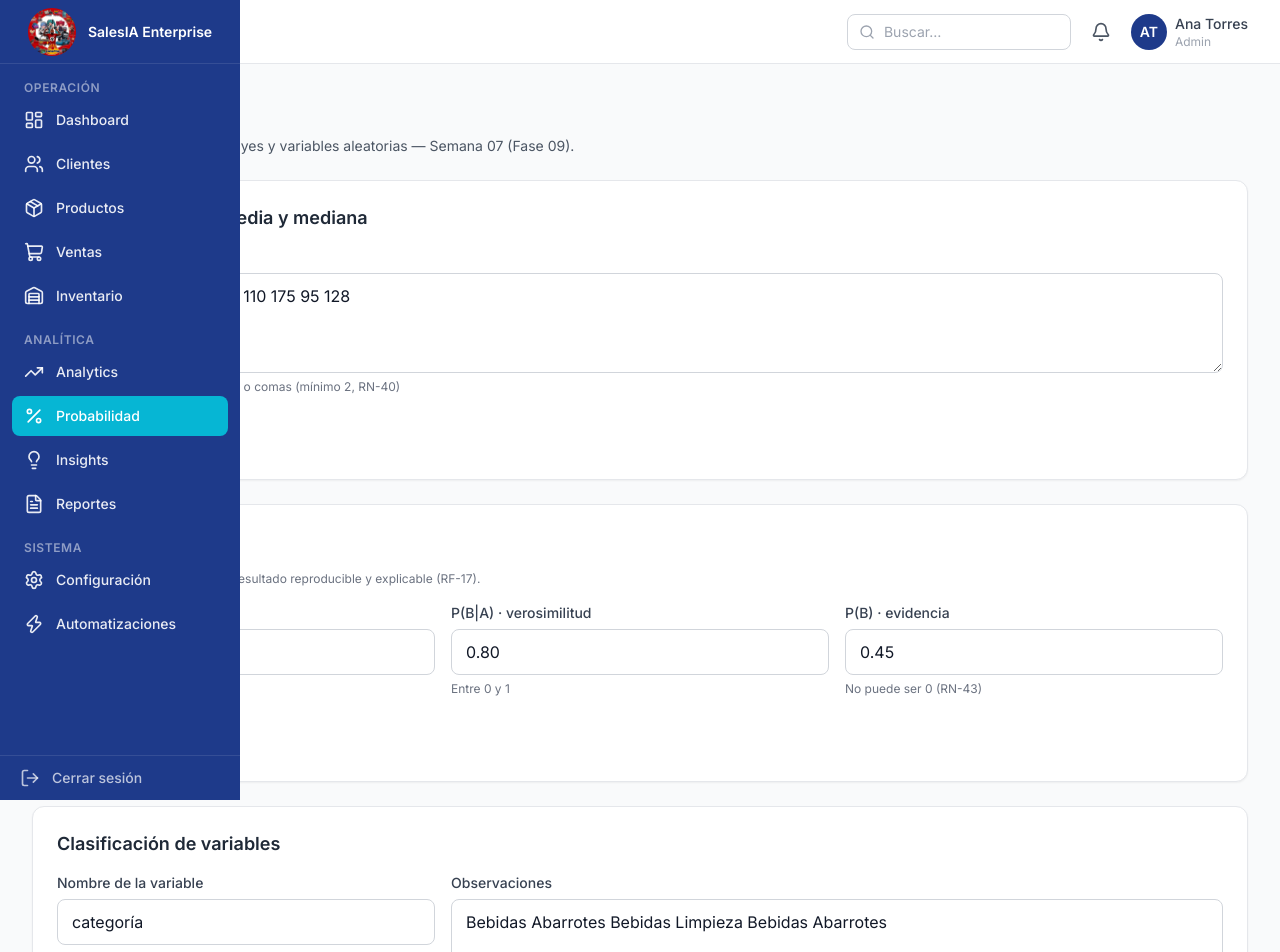
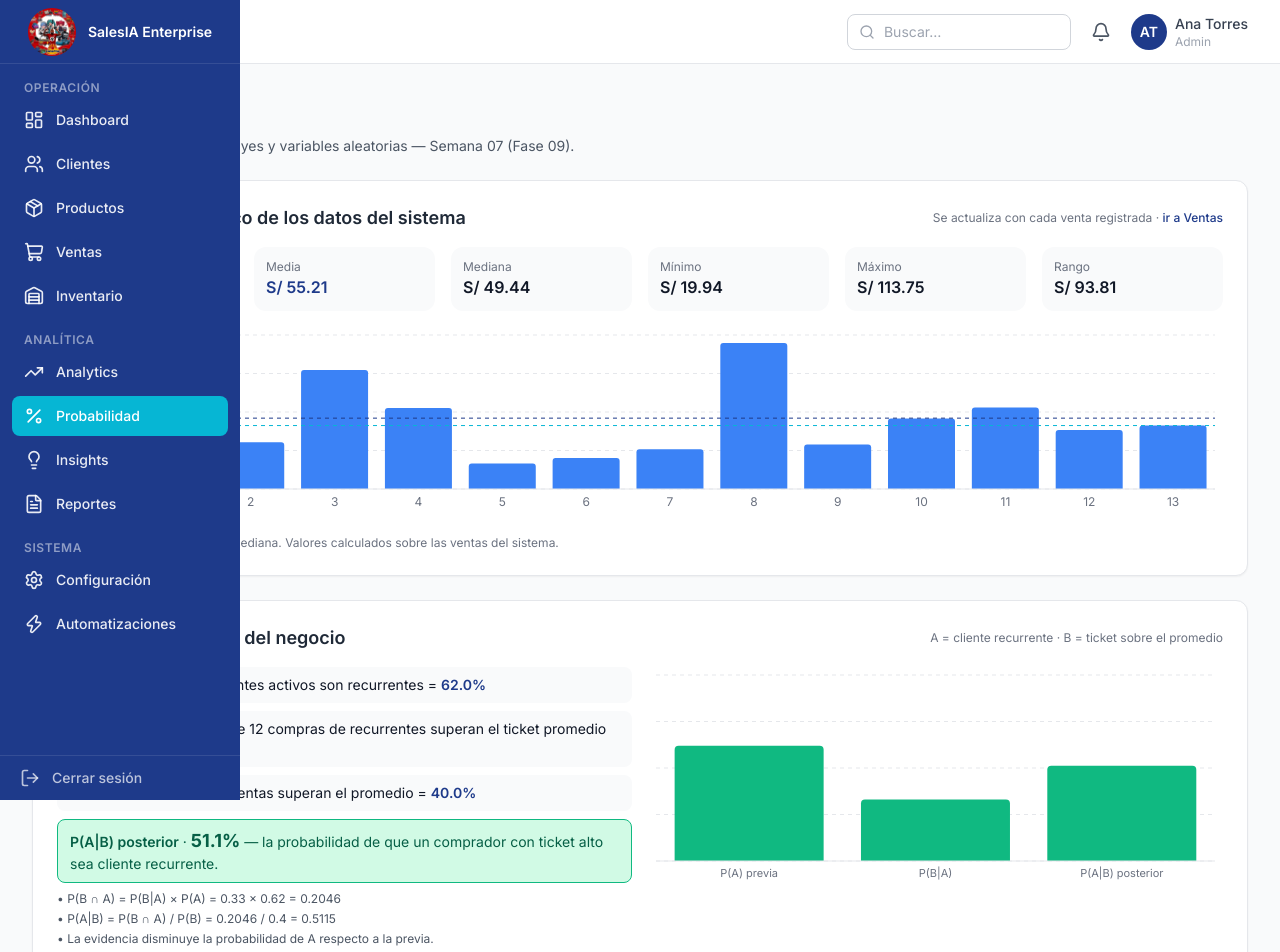
Before and after one commit to Grupo-04-Senati/SALESIA-ENTERPRISE, a React (Vite) app in the folder frontend/: page /probabilidad in a window 1280 px wide. Shown: the top 952 px of the page. Built offline with nearby package versions, Linux system fonts and the light colour scheme.

Commit message:
feat(frontend): calculo y Bayes automaticos en Probabilidad, Reportes se arma solo

```diff
--- a/frontend/src/modules/probability/pages/ProbabilityPage.tsx
+++ b/frontend/src/modules/probability/pages/ProbabilityPage.tsx
@@ -1,15 +1,19 @@
-import { useEffect, useState } from 'react'
+import { useEffect, useMemo, useState } from 'react'
+import { Link } from 'react-router-dom'
 import { Bar, BarChart, CartesianGrid, ReferenceLine, ResponsiveContainer, Tooltip, XAxis, YAxis } from 'recharts'
-import { Calculator, ListChecks } from 'lucide-react'
+import { Activity, Calculator, ListChecks, Percent } from 'lucide-react'
 import Button from '@/components/ui/Button'
 import Table, { TableRow, TableCell } from '@/components/ui/Table'
 import Badge from '@/components/ui/Badge'
 import { Input, Textarea } from '@/components/ui/form'
 import { useToast } from '@/components/ui/Toast'
 import { formatCurrency, formatNumber, formatPercent } from '@/utils/formatters'
-import { CHART_AXIS, CHART_GRID } from '@/modules/analytics/services/statisticsService'
+import { CHART_AXIS, CHART_GRID, getTicketDataset, mean, median } from '@/modules/analytics/services/statisticsService'
+import { getBusinessBayes } from '@/data/analytics'
+import { useDataVersion } from '@/data/DataProvider'
 import BayesForm from '../components/BayesForm'
 import {
+  bayes,
   classifyVariable,
   describe,
   listAnalyses,
@@ -41,6 +45,31 @@ export default function ProbabilityPage() {
   const [variableError, setVariableError] = useState<string | null>(null)
 
   const [history, setHistory] = useState<AnalysisRecord[]>([])
+  const version = useDataVersion()
+
+  /* ---------------- Cálculo automático con los datos del sistema ---------------- */
+  // Se recalcula solo: usa los tickets de las ventas registradas.
+  const automatic = useMemo(() => {
+    const tickets = getTicketDataset({ months: 12, seller: '', category: '' })
+    const sorted = [...tickets].sort((a, b) => a - b)
+    return {
+      count: tickets.length,
+      media: mean(tickets),
+      mediana: median(tickets),
+      minimo: sorted[0] ?? 0,
+      maximo: sorted[sorted.length - 1] ?? 0,
+      rango: (sorted[sorted.length - 1] ?? 0) - (sorted[0] ?? 0),
+      datos: tickets,
+    }
+    // `version` dispara el recálculo cuando otro módulo registra una venta.
+  }, [version])
+
+  // Escenario de Bayes construido con el negocio real (segmento vs. ticket alto).
+  const escenario = useMemo(() => {
+    const datos = getBusinessBayes()
+    const posterior = bayes({ prior: datos.prior, likelihood: datos.likelihood, evidence: datos.evidence })
+    return { datos, posterior }
+  }, [version])
 
   useEffect(() => {
     setHistory(listAnalyses())
@@ -108,6 +137,125 @@ export default function ProbabilityPage() {
           Media, mediana, teorema de Bayes y variables aleatorias — Semana 07 (Fase 09).
         </p>
       </div>
+
+      {/* Cálculo automático */}
+      <section className="card space-y-4">
+        <div className="flex flex-wrap items-center justify-between gap-2">
+          <div className="flex items-center gap-2">
+            <Activity aria-hidden="true" className="h-5 w-5 text-primary" />
+            <h2 className="text-h4 text-gray-800">Cálculo automático de los datos del sistema</h2>
+          </div>
+          <span className="text-caption text-gray-500">
+            Se actualiza con cada venta registrada ·{' '}
+            <Link to="/ventas" className="font-medium text-primary hover:underline">
+              ir a Ventas
+            </Link>
+          </span>
+        </div>
+
+        <dl className="grid gap-4 sm:grid-cols-3 lg:grid-cols-6">
+          {[
+            { label: 'Tickets', value: formatNumber(automatic.count) },
+            { label: 'Media', value: formatCurrency(automatic.media), tone: 'text-primary' },
+            { label: 'Mediana', value: formatCurrency(automatic.mediana), tone: 'text-accent' },
+            { label: 'Mínimo', value: formatCurrency(automatic.minimo) },
+            { label: 'Máximo', value: formatCurrency(automatic.maximo) },
+            { label: 'Rango', value: formatCurrency(automatic.rango) },
+          ].map((item) => (
+            <div key={item.label} className="rounded-lg bg-gray-50 p-3">
+              <dt className="text-caption text-gray-500">{item.label}</dt>
+              <dd className={`text-body font-semibold text-gray-900 ${item.tone ?? ''}`}>{item.value}</dd>
+            </div>
+          ))}
+        </dl>
+
+        <div className="h-48">
+          <ResponsiveContainer width="100%" height="100%">
+            <BarChart
+              data={automatic.datos.map((ticket, index) => ({ index: index + 1, ticket }))}
+              margin={{ top: 8, right: 8, bottom: 0, left: 8 }}
+            >
+              <CartesianGrid stroke={CHART_GRID} strokeDasharray="4 4" vertical={false} />
+              <XAxis dataKey="index" tick={{ fill: CHART_AXIS, fontSize: 12 }} axisLine={{ stroke: CHART_GRID }} tickLine={false} />
+              <YAxis tick={{ fill: CHART_AXIS, fontSize: 12 }} axisLine={false} tickLine={false} tickFormatter={(value: number) => `S/${Math.round(value)}`} />
+              <Tooltip
+                formatter={(value) => formatCurrency(Number(value))}
+                contentStyle={{ background: '#FFFFFF', border: `1px solid ${CHART_GRID}`, borderRadius: 8, fontSize: 12 }}
+              />
+              <Bar dataKey="ticket" fill="#3B82F6" radius={[3, 3, 0, 0]} />
+              <ReferenceLine y={automatic.media} stroke="#1E3A8A" strokeDasharray="4 4" />
+              <ReferenceLine y={automatic.mediana} stroke="#06B6D4" strokeDasharray="4 4" />
+            </BarChart>
+          </ResponsiveContainer>
+        </div>
+        <p className="text-caption text-gray-500">
+          Línea azul: media · línea cyan: mediana. Valores calculados sobre las ventas del sistema.
+        </p>
+      </section>
+
+      {/* Bayes automático del negocio */}
+      <section className="card space-y-4">
+        <div className="flex flex-wrap items-center justify-between gap-2">
+          <div className="flex items-center gap-2">
+            <Percent aria-hidden="true" className="h-5 w-5 text-primary" />
+            <h2 className="text-h4 text-gray-800">Bayes automático del negocio</h2>
+          </div>
+          <span className="text-caption text-gray-500">A = cliente recurrente · B = ticket sobre el promedio</span>
+        </div>
+
+        <div className="grid gap-4 lg:grid-cols-2">
+          <div className="space-y-2 text-body-sm">
+            <p className="rounded-md bg-gray-50 px-3 py-2">
+              <span className="font-semibold text-gray-900">P(A) previa</span> ·{' '}
+              {escenario.datos.detalle.recurrentes} de {escenario.datos.detalle.clientes} clientes activos son
+              recurrentes = <span className="font-semibold text-primary">{formatPercent(escenario.datos.prior)}</span>
+            </p>
+            <p className="rounded-md bg-gray-50 px-3 py-2">
+              <span className="font-semibold text-gray-900">P(B|A) verosimilitud</span> ·{' '}
+              {escenario.datos.detalle.comprasAltasRecurrente} de {escenario.datos.detalle.ventasRecurrente} compras
+              de recurrentes superan el ticket promedio ({formatCurrency(escenario.datos.detalle.ticketPromedio)}) ={' '}
+              <span className="font-semibold text-accent">{formatPercent(escenario.datos.likelihood)}</span>
+            </p>
+            <p className="rounded-md bg-gray-50 px-3 py-2">
+              <span className="font-semibold text-gray-900">P(B) evidencia</span> ·{' '}
+              {escenario.datos.detalle.comprasAltas} de {escenario.datos.detalle.ventasValidas} ventas superan el
+              promedio = <span className="font-semibold text-primary">{formatPercent(escenario.datos.evidence)}</span>
+            </p>
+            <p className="rounded-md border border-success bg-success-bg px-3 py-2 text-success-fg">
+              <span className="font-semibold">P(A|B) posterior</span> ·{' '}
+              <span className="text-h4 font-bold">{formatPercent(escenario.posterior.posterior)}</span> — la
+              probabilidad de que un comprador con ticket alto sea cliente recurrente.
+            </p>
+            <ol className="space-y-1 text-caption text-gray-600">
+              {escenario.posterior.steps.map((step) => (
+                <li key={step}>• {step}</li>
+              ))}
+            </ol>
+          </div>
+
+          <div className="h-56">
+            <ResponsiveContainer width="100%" height="100%">
+              <BarChart
+                data={[
+                  { name: 'P(A) previa', valor: escenario.datos.prior },
+                  { name: 'P(B|A)', valor: escenario.datos.likelihood },
+                  { name: 'P(A|B) posterior', valor: escenario.posterior.posterior },
+                ]}
+                margin={{ top: 8, right: 8, bottom: 0, left: 8 }}
+              >
+                <CartesianGrid stroke={CHART_GRID} strokeDasharray="4 4" vertical={false} />
+                <XAxis dataKey="name" tick={{ fill: CHART_AXIS, fontSize: 11 }} axisLine={{ stroke: CHART_GRID }} tickLine={false} />
+                <YAxis hide domain={[0, 1]} />
+                <Tooltip
+                  formatter={(value) => formatPercent(Number(value))}
+                  contentStyle={{ background: '#FFFFFF', border: `1px solid ${CHART_GRID}`, borderRadius: 8, fontSize: 12 }}
+                />
+                <Bar dataKey="valor" fill="#10B981" radius={[4, 4, 0, 0]} />
+              </BarChart>
+            </ResponsiveContainer>
+          </div>
+        </div>
+      </section>
 
       {/* Calculadora estadística */}
       <section className="card space-y-4">
--- a/frontend/src/modules/reports/pages/ReportsPage.tsx
+++ b/frontend/src/modules/reports/pages/ReportsPage.tsx
@@ -1,6 +1,6 @@
-import { useState } from 'react'
+import { useEffect, useState } from 'react'
 import { Bar, BarChart, CartesianGrid, ResponsiveContainer, Tooltip, XAxis, YAxis } from 'recharts'
-import { Download, FileText, Printer } from 'lucide-react'
+import { Download, FileText, Printer, RefreshCw } from 'lucide-react'
 import Button from '@/components/ui/Button'
 import Badge from '@/components/ui/Badge'
 import Table, { TableRow, TableCell } from '@/components/ui/Table'
@@ -8,6 +8,7 @@ import { EmptyState, ErrorState, Spinner } from '@/components/ui/states'
 import { useToast } from '@/components/ui/Toast'
 import { formatCurrency, formatDateTime, formatNumber } from '@/utils/formatters'
 import { CHART_AXIS, CHART_GRID } from '@/modules/analytics/services/statisticsService'
+import { useDataVersion } from '@/data/DataProvider'
 import {
   REPORT_TYPES,
   downloadCsv,
@@ -19,6 +20,8 @@ import type { Report, ReportType } from '../services/reportService'
 /**
  * Reportes (Fase 12 · RF-20): ventas, estadístico, productos, clientes y
  * vendedores, con exportación CSV y vista imprimible.
+ * El reporte se genera automáticamente al entrar, al cambiar de tipo y
+ * cada vez que cambia cualquier dato del sistema.
  * TODO(Fase 05): el backend generará los archivos finales
  * (POST /api/v1/reports y /reports/{id}/export).
  */
@@ -27,22 +30,44 @@ export default function ReportsPage() {
   const toast = useToast()
   const [type, setType] = useState<ReportType>('ventas')
   const [report, setReport] = useState<Report | null>(null)
-  const [loading, setLoading] = useState(false)
+  const [loading, setLoading] = useState(true)
   const [error, setError] = useState<string | null>(null)
+  const version = useDataVersion()
 
   const selected = REPORT_TYPES.find((entry) => entry.value === type)
 
-  const handleGenerate = async () => {
+  // Generación automática: al entrar, al cambiar de tipo y ante cualquier
+  // cambio de datos (por ejemplo, una venta nueva en Ventas).
+  useEffect(() => {
+    let cancelled = false
     setLoading(true)
-    setError(null)
-    try {
-      setReport(await generateReport(type))
-    } catch (reason: unknown) {
-      setReport(null)
-      setError(reason instanceof Error ? reason.message : 'No se pudo generar el reporte')
-    } finally {
-      setLoading(false)
+    generateReport(type)
+      .then((result) => {
+        if (cancelled) return
+        setReport(result)
+        setError(null)
+      })
+      .catch((reason: unknown) => {
+        if (cancelled) return
+        setReport(null)
+        setError(reason instanceof Error ? reason.message : 'No se pudo generar el reporte')
+      })
+      .finally(() => {
+        if (!cancelled) setLoading(false)
+      })
+    return () => {
+      cancelled = true
     }
+  }, [type, version])
+
+  const handleGenerate = () => {
+    setLoading(true)
+    generateReport(type)
+      .then(setReport)
+      .catch((reason: unknown) =>
+        setError(reason instanceof Error ? reason.message : 'No se pudo generar el reporte'),
+      )
+      .finally(() => setLoading(false))
   }
 
   const handleExport = () => {
@@ -82,8 +107,9 @@ export default function ReportsPage() {
         </div>
 
         <div className="flex flex-wrap items-center gap-3">
-          <Button onClick={handleGenerate} loading={loading}>
-            Generar reporte
+          <Button variant="outline" onClick={handleGenerate} loading={loading}>
+            <RefreshCw aria-hidden="true" className="h-4 w-4" />
+            Actualizar ahora
           </Button>
           {report && (
             <>
@@ -97,6 +123,9 @@ export default function ReportsPage() {
               </Button>
             </>
           )}
+          <span className="text-caption text-gray-500">
+            El reporte se arma solo con los datos actuales del sistema.
+          </span>
         </div>
       </div>
 
```
